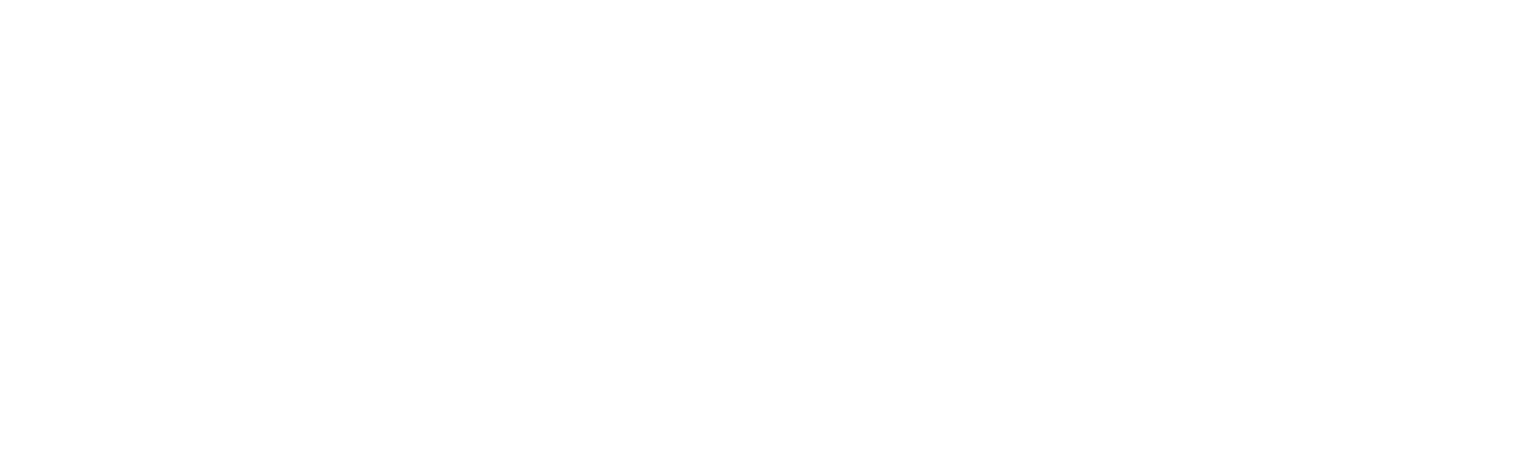
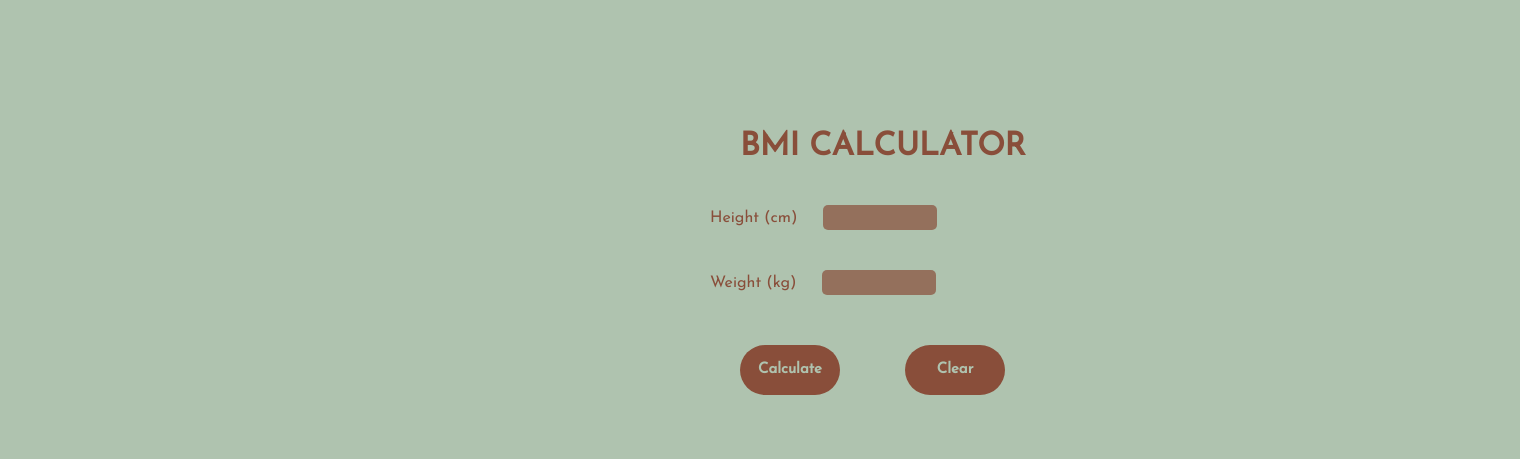
Before and after one commit to FineLine01/BMI-calculator-JS, a plain HTML site: page index.html in a window 1280 px wide. Shown: the whole page, 1520 px wide, since content can reach past the window. Drawn offline with Linux system fonts and the light colour scheme.

Commit message:
challenge-finished

```diff
--- a/css/myStyle.css
+++ b/css/myStyle.css
@@ -0,0 +1,50 @@
+body {
+    font-family: 'Josefin Sans', sans-serif;
+    background-color: rgb(175, 195, 175);
+    color: rgb(137, 78, 58);
+    height: 100vh;
+    width: 100vh;
+    margin: 0;
+}
+
+button {
+    font-family: 'Josefin Sans', sans-serif;
+    border: none;
+    border-radius: 50px;
+    width: 100px;
+    height: 50px;
+    color: rgb(175, 195, 175);
+    background-color: rgb(137, 78, 58);
+    font-weight: 700;
+    font-size: 15px;
+    cursor: pointer;
+    margin: 30px;
+}
+
+input {
+    border-radius: 5px;
+    height: 23px;
+    width: 110px;
+    border: none;
+    color: rgb(175, 195, 175);
+    background-color: rgb(137, 78, 58);
+    opacity: 0.7;
+    margin: 20px;
+}
+
+.bmiCalc {
+    padding:10px;
+    position: relative;
+    top: 100px;
+    left: 700px;
+}
+
+.result {
+    font-weight: 700;
+    font-size: 30px;
+}
+
+h1 {
+    position: relative;
+    left: 30px;
+}
--- a/index.html
+++ b/index.html
@@ -5,8 +5,30 @@
     <meta http-equiv="X-UA-Compatible" content="IE=edge">
     <meta name="viewport" content="width=device-width, initial-scale=1.0">
     <title>Shopping List</title>
+    <link rel="stylesheet" href="css/myStyle.css">
+    <script src="js/myScript.js" defer></script>
+
+    <link rel="preconnect" href="https://fonts.googleapis.com">
+<link rel="preconnect" href="https://fonts.gstatic.com" crossorigin>
+<link href="https://fonts.googleapis.com/css2?family=Josefin+Sans&display=swap" rel="stylesheet">
 </head>
 <body>
-
+    <div class="bmiCalc">
+        <h1> BMI CALCULATOR</h1>
+        <label for="height"> Height (cm)</label>
+        <input type="number" name="height" id="height"><br>
+        <label for="weight"> Weight (kg)</label>
+        <input type="number" name="weight" id="weight"> <br>
+        <div class="buttons">
+            <button onclick="calculateBmi()" type="submit"> Calculate</button>
+            <button onclick="reload()">Clear</button>
+        </div>
+        <div class="results">
+        <h3 id="heading"></h3>
+        <h4 id="bmi-output"></h4>
+        <p id="message">
+        </p>
+    </div>
+    </div>
 </body>
 </html>
--- a/js/myScript.js
+++ b/js/myScript.js
@@ -0,0 +1,24 @@
+function calculateBmi() {
+
+    let height = document.getElementById("height").value;
+    let weight = document.getElementById("weight").value;
+
+    let bmi = (weight / (height * height) * 10000);
+
+    document.getElementById("heading").innerHTML = 'Your BMI is:';
+    document.getElementById("bmi-output").innerHTML = bmi.toFixed(1);
+
+    if (bmi <= 18.5){
+        document.getElementById("message").innerHTML = 'You are in the underweight range.'
+    } else if (bmi >= 18.6 && bmi <= 24.9){
+        document.getElementById("message").innerHTML = 'You are in the healthy weight range.'
+    } else if (bmi >= 25 && bmi <= 29.9){
+        document.getElementById("message").innerHTML = 'You are in the overweight range.'
+    } else {
+        document.getElementById("message").innerHTML = 'You are in the obese range.'
+    }
+}
+
+function reload(){
+    window.location.reload()
+}
```
